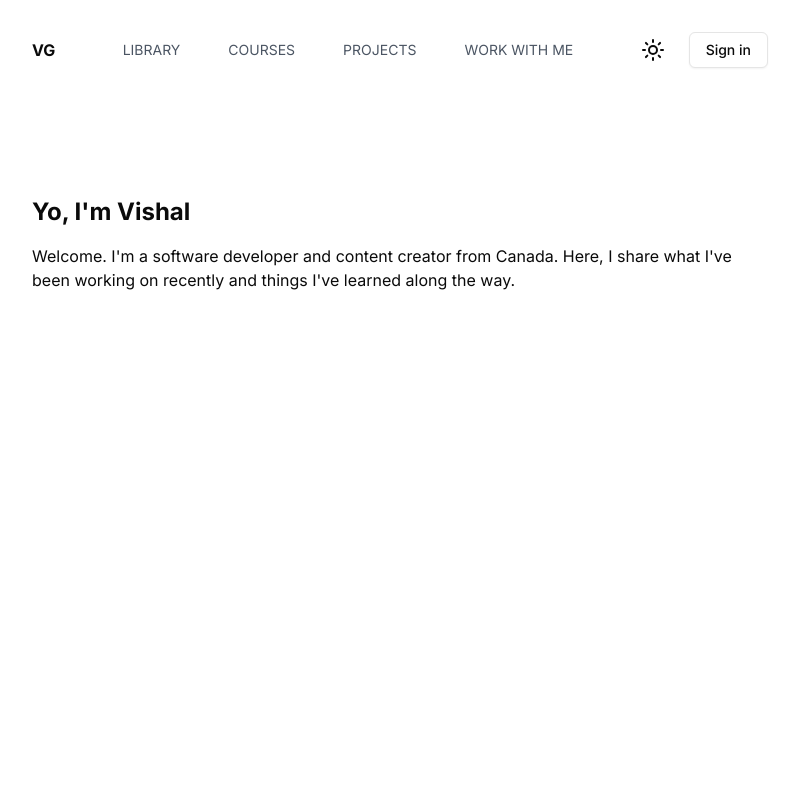
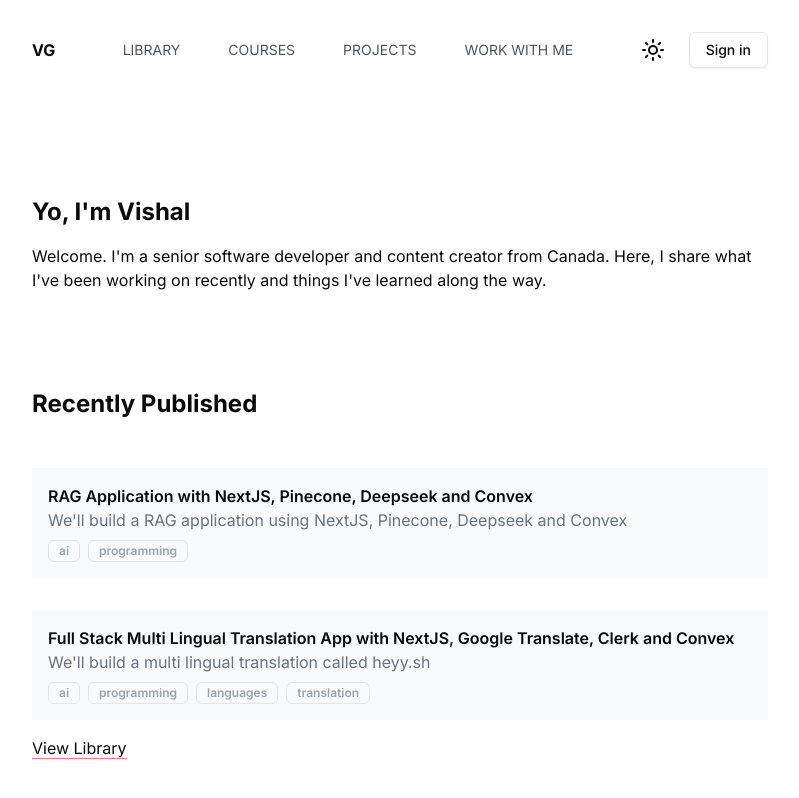
Before and after one commit to learnuidev/vishalgautam.io, a Next.js app: page / in a window 1280 px wide. Shown: the whole page, without its empty margins (240-1039 px from the left). Built offline with nearby package versions, Linux system fonts and the light colour scheme; no server answers.

Commit message:
added entry-list component

```diff
--- a/app/library/[entry-id]/page.tsx
+++ b/app/library/[entry-id]/page.tsx
@@ -19,7 +19,7 @@ export default function LibraryEntry() {
       <section className="mt-24">
         <Link
           href="/library"
-          className="text-sm mb-10 flex space-x-2 text-gray-500 items-center"
+          className="text-sm mb-10 flex space-x-2 text-gray-500 items-center dark:hover:text-white hover:text-black transition"
         >
           {" "}
           <MoveLeft size={16} />
--- /dev/null
+++ b/app/library/components/entry-list.tsx
@@ -0,0 +1,48 @@
+import Link from "next/link";
+import { Entry } from "../state/entries";
+import { Badge } from "@/components/ui/badge";
+import { cn } from "@/lib/utils";
+
+export const EntryList = ({
+  entries,
+  onTagClick,
+  className,
+}: {
+  entries: Entry[];
+  className?: string;
+  onTagClick?: (tag: string) => void;
+}) => {
+  return (
+    <div className={cn("mt-8 space-y-8", className)}>
+      {entries.map((entry) => {
+        return (
+          <li
+            key={JSON.stringify(entry)}
+            className="list-none bg-gray-50 p-4 dark:bg-gray-950"
+          >
+            <Link href={`/library/${entry?.id}`}>
+              <h4 className="font-semibold">{entry.title}</h4>
+              <p className="text-gray-500"> {entry.description}</p>
+            </Link>
+            <div className="space-x-2">
+              {entry.tags.map((tag) => {
+                return (
+                  <Badge
+                    onClick={() => {
+                      onTagClick?.(tag);
+                    }}
+                    variant={"outline"}
+                    className="mt-2 dark:text-gray-600 text-gray-400 hover:text-black dark:hover:text-white cursor-pointer"
+                    key={`${tag}-${entry.id}`}
+                  >
+                    {tag}
+                  </Badge>
+                );
+              })}
+            </div>
+          </li>
+        );
+      })}
+    </div>
+  );
+};
--- a/app/library/page.tsx
+++ b/app/library/page.tsx
@@ -1,8 +1,7 @@
 "use client";
 import { Input } from "@/components/ui/input";
-import Link from "next/link";
 import { useMemo, useState } from "react";
-import { Badge } from "@/components/ui/badge";
+import { EntryList } from "./components/entry-list";
 import { entries } from "./state/entries";
 
 export default function Library() {
@@ -33,37 +32,12 @@ export default function Library() {
           placeholder="Search Library..."
         />
 
-        <div className="mt-8 space-y-8">
-          {filteredEntries.map((entry) => {
-            return (
-              <li
-                key={JSON.stringify(entry)}
-                className="list-none bg-gray-50 p-4 dark:bg-gray-950"
-              >
-                <Link href={`/library/${entry?.id}`}>
-                  <h4 className="font-semibold">{entry.title}</h4>
-                  <p className="text-gray-500"> {entry.description}</p>
-                </Link>
-                <div className="space-x-2">
-                  {entry.tags.map((tag) => {
-                    return (
-                      <Badge
-                        onClick={() => {
-                          setFilteredState(tag);
-                        }}
-                        variant={"outline"}
-                        className="mt-2 dark:text-gray-600 text-gray-400 hover:text-black dark:hover:text-white cursor-pointer"
-                        key={`${tag}-${entry.id}`}
-                      >
-                        {tag}
-                      </Badge>
-                    );
-                  })}
-                </div>
-              </li>
-            );
-          })}
-        </div>
+        <EntryList
+          entries={filteredEntries}
+          onTagClick={(tag) => {
+            setFilteredState(tag);
+          }}
+        />
       </section>
     </main>
   );
--- a/app/library/state/entries.ts
+++ b/app/library/state/entries.ts
@@ -1,4 +1,13 @@
-export const entries = [
+// Define the interface for a single entry
+export interface Entry {
+  id: string; // Unique identifier for the entry
+  title: string; // Title of the entry
+  status: "published" | "unpublished"; // Status can be either published or unpublished
+  tags: string[]; // Array of tags associated with the entry
+  description: string; // Description of the entry
+}
+
+export const entries: Entry[] = [
   {
     id: "97f18f9d-10ca-4f7a-9968-3672ebeef8dc",
     title: "RAG Application with NextJS, Pinecone, Deepseek and Convex",
--- a/app/page.tsx
+++ b/app/page.tsx
@@ -1,15 +1,34 @@
+"use client";
+
+import Link from "next/link";
+import { EntryList } from "./library/components/entry-list";
+import { entries } from "./library/state/entries";
+
 const homeBanner = {
   title: "Yo, I'm Vishal",
   description:
-    "Welcome. I'm a software developer and content creator from Canada. Here, I share what I've been working on recently and things I've learned along the way.",
+    "Welcome. I'm a senior software developer and content creator from Canada. Here, I share what I've been working on recently and things I've learned along the way.",
 };
 
 export default function Home() {
   return (
     <div className="mt-32">
-      <section>
+      <section className="mb-24">
         <h2 className="text-2xl font-bold">{homeBanner.title}</h2>
         <p className="dark:text-gray-400 mt-4">{homeBanner.description}</p>
+      </section>
+
+      <section>
+        <h1 className="text-2xl font-bold mb-12">Recently Published</h1>
+
+        <EntryList entries={entries} />
+
+        <Link
+          className="decoration-rose-400 underline-offset-4 underline mt-4 inline-block"
+          href="/library"
+        >
+          View Library
+        </Link>
       </section>
     </div>
   );
```
